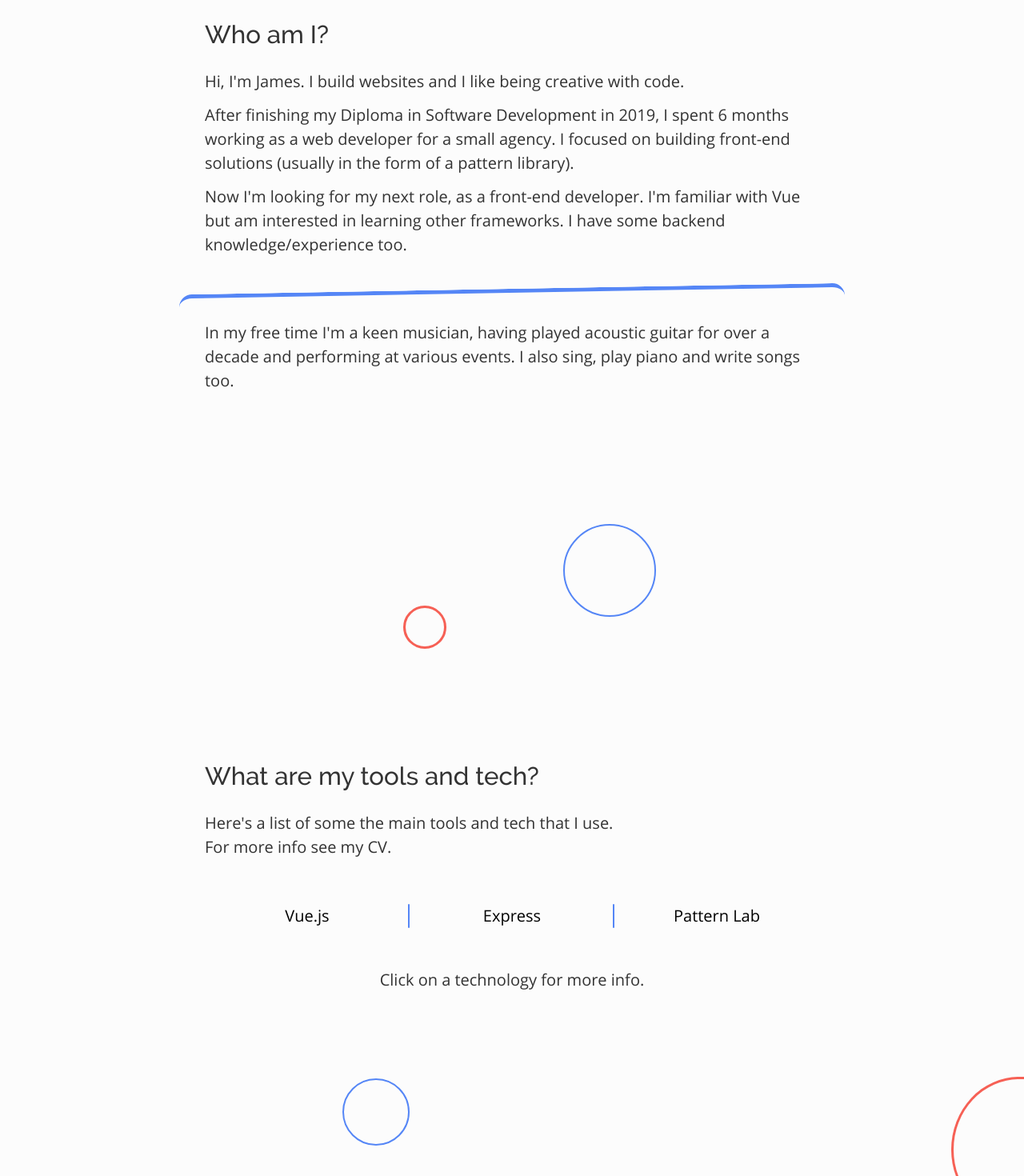
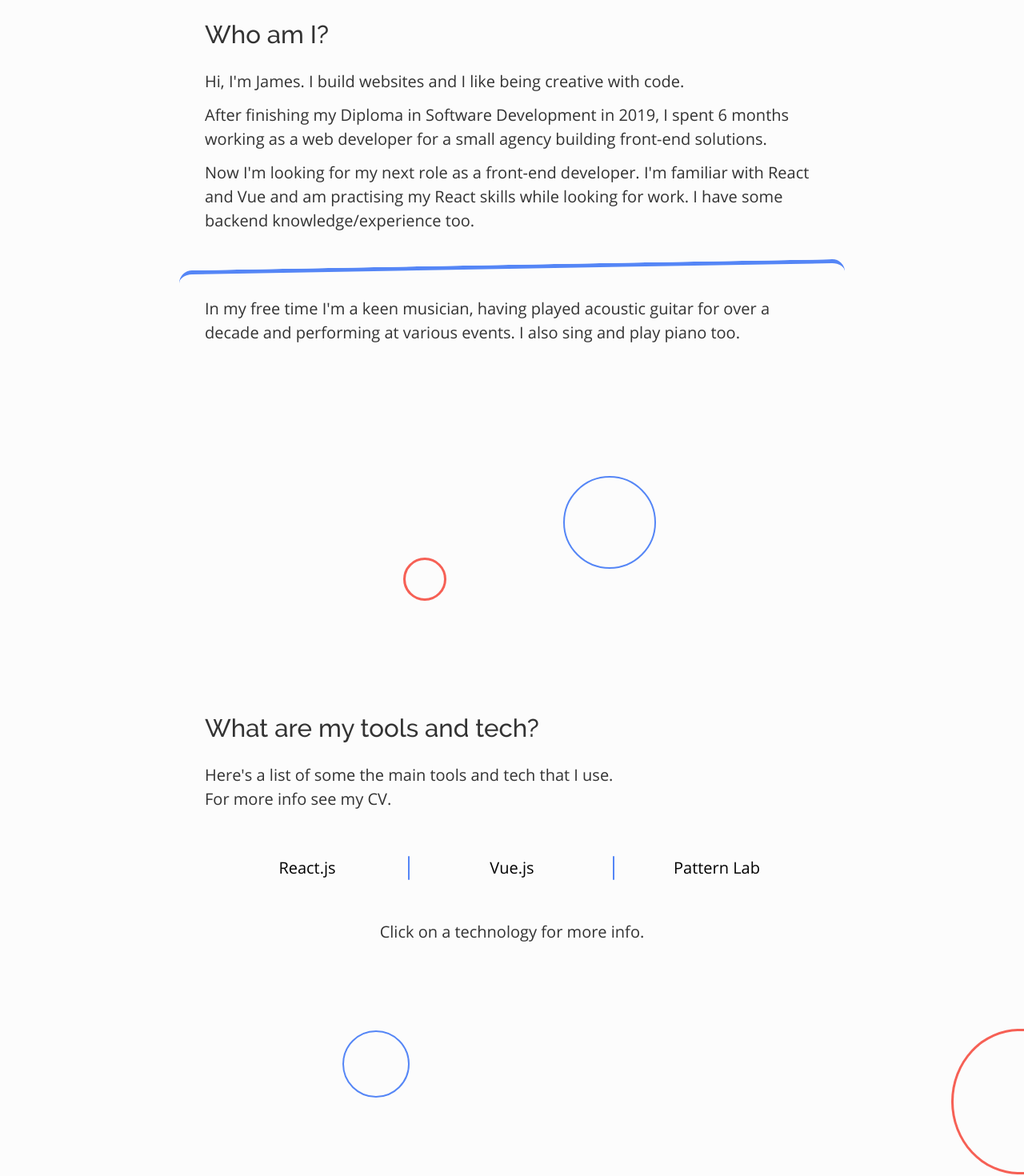
Before and after one commit to jamesahorne/portfolio-vue, a Vue app in the folder client/: page / in a window 1280 px wide. Shown: the part 980-2450 px from the top of the page at 80% size. Built offline with nearby package versions, Linux system fonts and the light colour scheme.

Commit message:
✏️ Update technologies and about

```diff
--- a/client/src/components/About.vue
+++ b/client/src/components/About.vue
@@ -2,16 +2,30 @@
   <article class="about" id="about">
     <div class="l-spacing">
       <h2 class="u-heading-1">Who am I?</h2>
-      <p class="u-text">Hi, I'm James. I build websites and I like being creative with code.</p>
-      <p class="u-text">After finishing my Diploma in Software Development in 2019, I spent 6 months working as a web developer for a small agency. I focused on building front-end solutions (usually in the form of a pattern library).</p>
-      <p class="u-text">Now I'm looking for my next role, as a front-end developer. I'm familiar with Vue but am interested in learning other frameworks. I have some backend knowledge/experience too.</p>
-      <p class="u-text u-text--highlighted">In my free time I'm a keen musician, having played acoustic guitar for over a decade and performing at various events. I also sing, play piano and write songs too.</p>
+      <p class="u-text">
+        Hi, I'm James. I build websites and I like being creative with code.
+      </p>
+      <p class="u-text">
+        After finishing my Diploma in Software Development in 2019, I spent 6
+        months working as a web developer for a small agency building front-end
+        solutions.
+      </p>
+      <p class="u-text">
+        Now I'm looking for my next role as a front-end developer. I'm familiar
+        with React and Vue and am practising my React skills while looking for
+        work. I have some backend knowledge/experience too.
+      </p>
+      <p class="u-text u-text--highlighted">
+        In my free time I'm a keen musician, having played acoustic guitar for
+        over a decade and performing at various events. I also sing and play
+        piano too.
+      </p>
     </div>
   </article>
 </template>
 
 <script>
 export default {
-  name: 'About'
-}
+  name: "About",
+};
 </script>
--- a/client/src/components/Technologies.vue
+++ b/client/src/components/Technologies.vue
@@ -4,7 +4,7 @@
       <h2 class="u-heading-1">What are my tools and tech?</h2>
       <p class="u-text">
         Here's a list of some the main tools and tech that I use.
-        <br>
+        <br />
         For more info see my CV.
       </p>
       <div class="technologies__accordion">
@@ -15,33 +15,36 @@
 </template>
 
 <script>
-import Accordion from './Accordion'
+import Accordion from "./Accordion";
 
 export default {
-  name: 'Techonologies',
+  name: "Techonologies",
   components: {
-    Accordion
+    Accordion,
   },
   data() {
     return {
       technologies: [
         {
-          "id": "vue",
-          "heading": "Vue.js",
-          "contents": "I'm teaching myself Vue at the moment to learn a front-end framework. This site is built with Vue, with more coming soon!"
+          id: "react",
+          heading: "React.js",
+          contents:
+            "I'm learning React while looking for work. For my first project, I'm rebuilding my portfolio site with React, so watch this space.",
         },
         {
-          "id": "express",
-          "heading": "Express",
-          "contents": "I'm teaching myself Express too. This site uses Express for some routing and middleware."
+          id: "vue",
+          heading: "Vue.js",
+          contents:
+            "This site is built with Vue! This will become a secondary version of my portfolio site as the main version, once built, will be built with React.",
         },
         {
-          "id": "pattern-lab",
-          "heading": "Pattern Lab",
-          "contents": "I build a pattern library for every major project I do, using Gulp and Browsersync for tasks such as watching files and compiling SCSS into minified, autoprefixed CSS."
-        }
-      ]
-    }
-  }
-}
+          id: "pattern-lab",
+          heading: "Pattern Lab",
+          contents:
+            "I build a pattern library for every major project I do, using Gulp and Browsersync for tasks such as watching files and compiling SCSS into minified, autoprefixed CSS.",
+        },
+      ],
+    };
+  },
+};
 </script>
```
